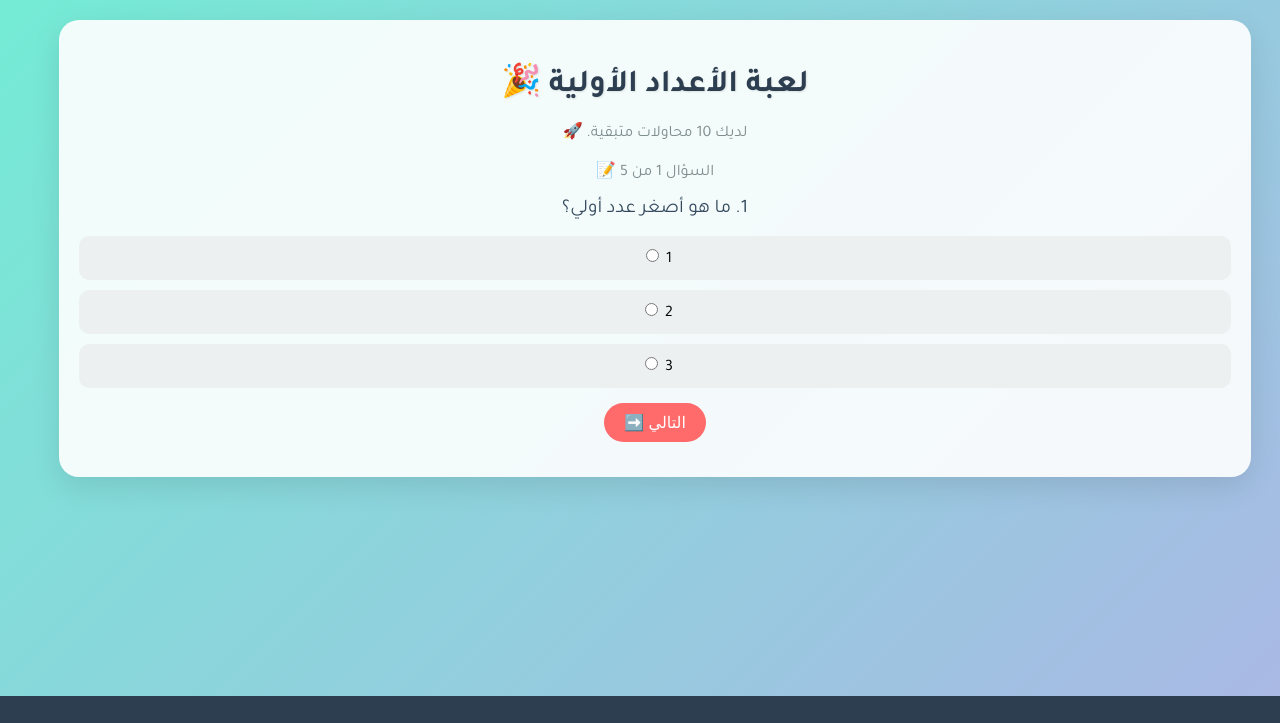
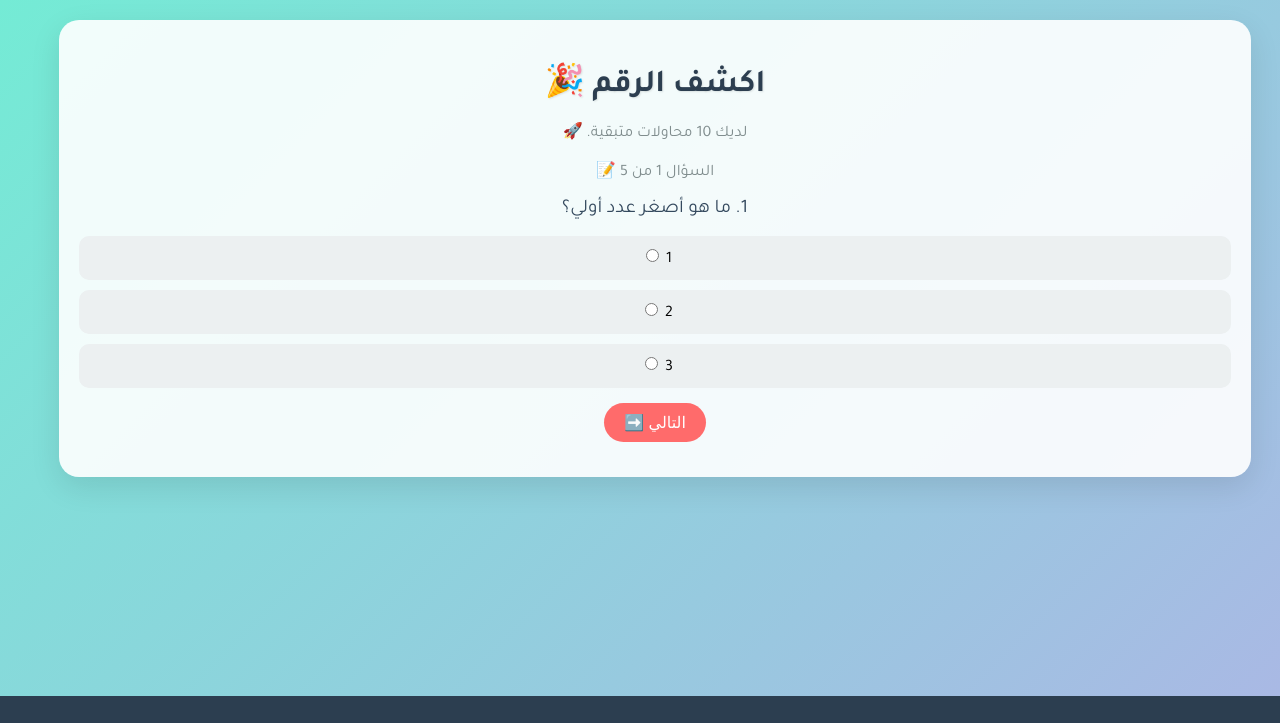
Before and after one commit to mahdi2hassan/Prime-Game, a plain HTML site: page index.html in a window 1280 px wide. Shown: the top 723 px of the page. Drawn offline with Linux system fonts and the light colour scheme.

Commit message:
Add files via upload

```diff
--- a/index.html
+++ b/index.html
@@ -3,7 +3,7 @@
 <head>
     <meta charset="UTF-8">
     <meta name="viewport" content="width=device-width, initial-scale=1.0">
-    <title>لعبة الأعداد الأولية</title>
+    <title>اكشف الرقم</title>
     <link href="https://fonts.googleapis.com/css2?family=Tajawal:wght@400;700&display=swap" rel="stylesheet">
     <!-- إضافة Font Awesome للأيقونات -->
     <link rel="stylesheet" href="https://cdnjs.cloudflare.com/ajax/libs/font-awesome/6.4.0/css/all.min.css">
@@ -193,7 +193,7 @@
 </head>
 <body>
     <div class="container">
-        <h1>لعبة الأعداد الأولية 🎉</h1>
+        <h1>اكشف الرقم 🎉</h1>
         <p id="attemptsMessage" class="progress"></p>
         <p id="progress" class="progress"></p>
         <div id="quiz">
```
